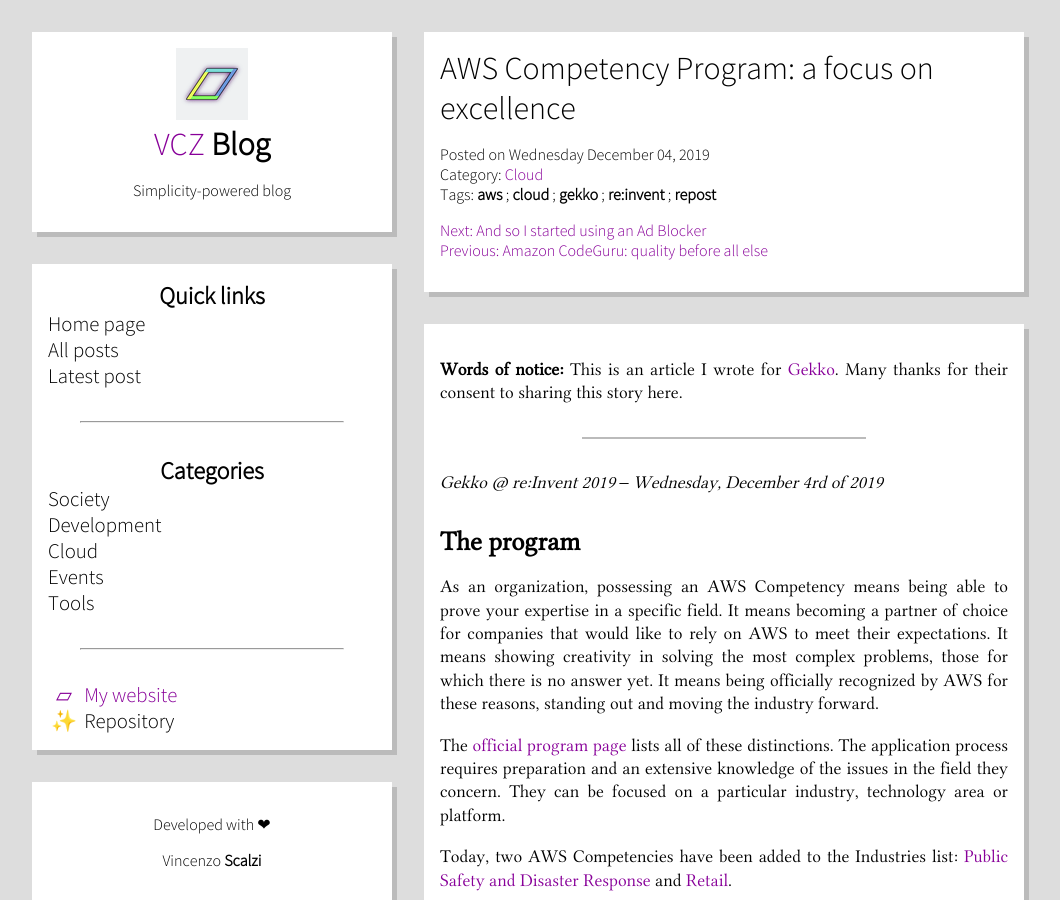
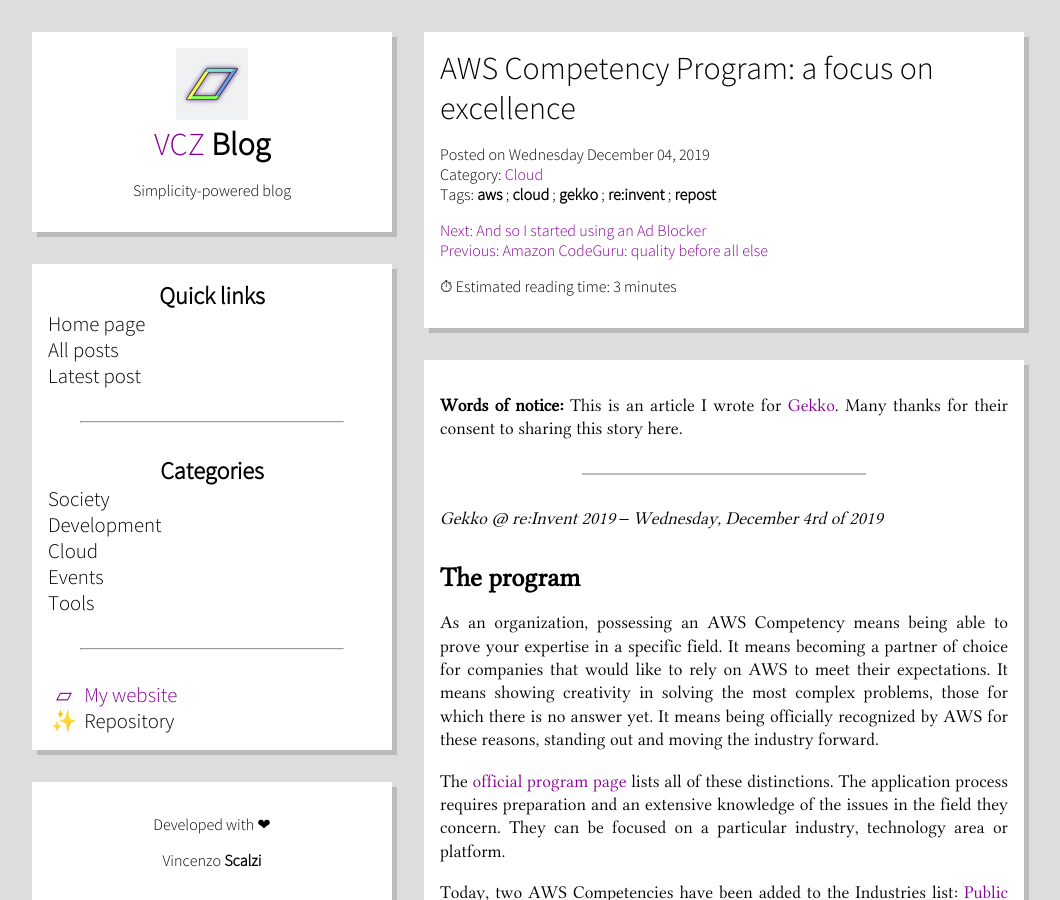
Before and after one commit to vcz-fr/blog, a Jekyll site: the page built from _posts/2019-12-04-aws-competency-program.md, in a window 1280 px wide and 900 px high. Shown: the whole window, without its empty margins (112-1172 px from the left). Built offline with Jekyll 4.4.1, drawn with Linux system fonts in a browser that asks for light colours.

Commit message:
feat: Reading time estimate

```diff
--- a/_layouts/blog.html
+++ b/_layouts/blog.html
@@ -30,6 +30,10 @@
         <span>You have reached the beginning&hellip;</span>
         {% endif %}
     </p>
+    <p>
+        {%- assign reading_time = page.content | number_of_words | divided_by: 170.0 | ceil -%}
+        ⏱ Estimated reading time: {{ reading_time }} minute{% if reading_time > 1 %}s{% endif %}
+    </p>
 </div>
 
 <div class="card" id="article">
```
